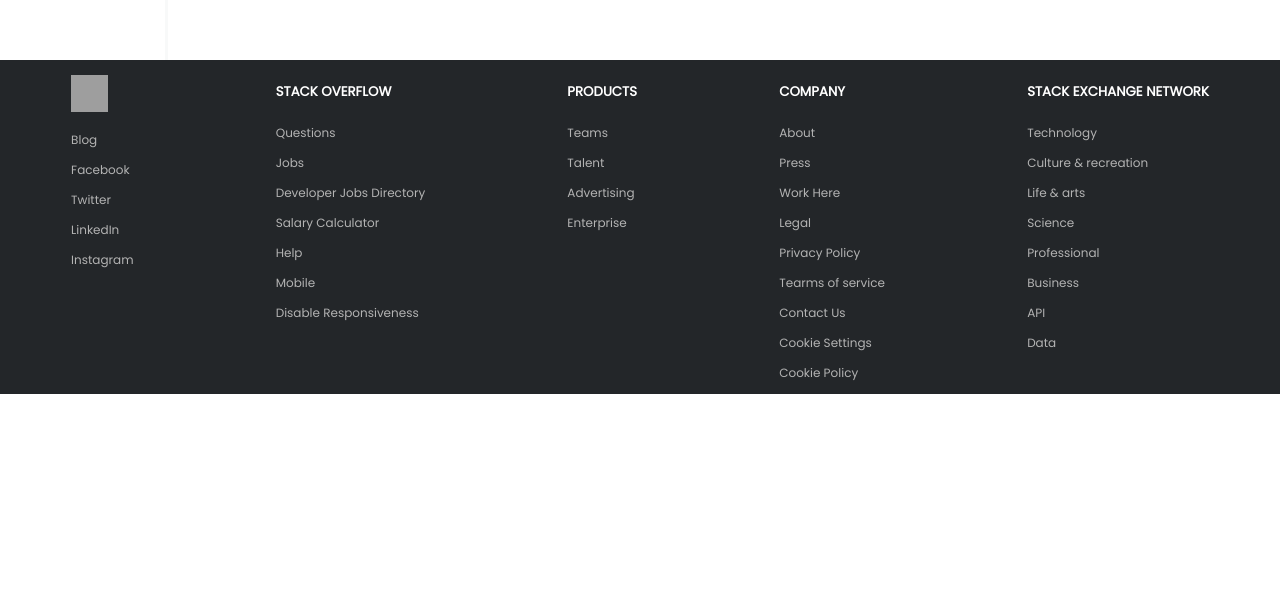
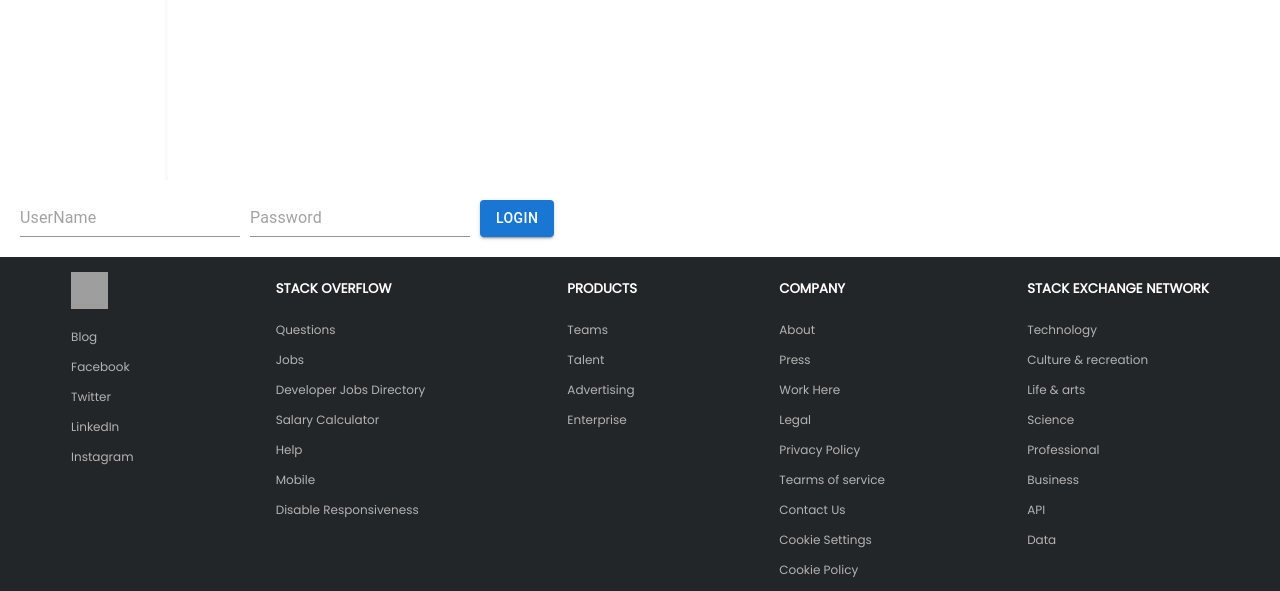
Before and after one commit to S-Karthick-Raja/Stack-Overflow-Clone, a React (Create React App) app: page / in a window 1280 px wide. Shown: the part 723-1314 px from the top of the page. Before the commit the page ends 1117 px from the top, so only its background shows below. Built offline with nearby package versions, Linux system fonts and the light colour scheme; grey boxes are pictures that could not be loaded.

Commit message:
Login added

```diff
--- a/src/App.css
+++ b/src/App.css
@@ -21,7 +21,7 @@
   display: flex;
   flex-direction: column;
   width: 165px;
-  height: 85vh;
+  height: 100vh;
   padding-top: 30px;
   padding-bottom: 10px;
   border-right: 3px solid rgb(248,249,249);
@@ -32,6 +32,8 @@
   justify-content: space-around;
   background-color: #232629;
   display: flex;
+  width: 100%;
+  bottom: 0;
 }
 p{
   font-size: 12px;
@@ -41,3 +43,8 @@ p{
 .logo{
   padding-top: 15px;
 }
+.LoginPage{
+  padding: 20px;
+  gap: 10px;
+  display: flex;
+}
--- a/src/App.js
+++ b/src/App.js
@@ -1,16 +1,19 @@
 import "./App.css";
-import { Switch } from "react-router-dom";
 import { Topbar } from "./Topbar";
 import { Sidebar } from "./Sidebar";
-import { Bottom_navbar } from "./Bottom_navbar";
+import { BottomNavbar } from "./BottomNavbar";
+import { Switch, Route, Redirect } from "react-router-dom";
+import { Login } from "./Login";
 
 export default function App() {
   return (
     <div className="App">
       <Topbar />
       <Sidebar />
-      <Bottom_navbar/>
-      <Switch></Switch>
+      <Login/>
+      <BottomNavbar/>
+      <Switch>
+      </Switch>
     </div>
   );
 }
--- /dev/null
+++ b/src/Login.js
@@ -0,0 +1,12 @@
+import Input from '@mui/material/Input';
+import Button from "@mui/material/Button";
+
+export function Login() {
+  return (
+    <div className="LoginPage">
+      <Input placeholder="UserName" />
+      <Input placeholder="Password" />
+      <Button variant="contained">Login</Button>
+    </div>
+  );
+}
```
Also changed, not shown: src/BottomNavbar.js (renamed from src/Bottom_navbar.js, +14 -1 lines).
